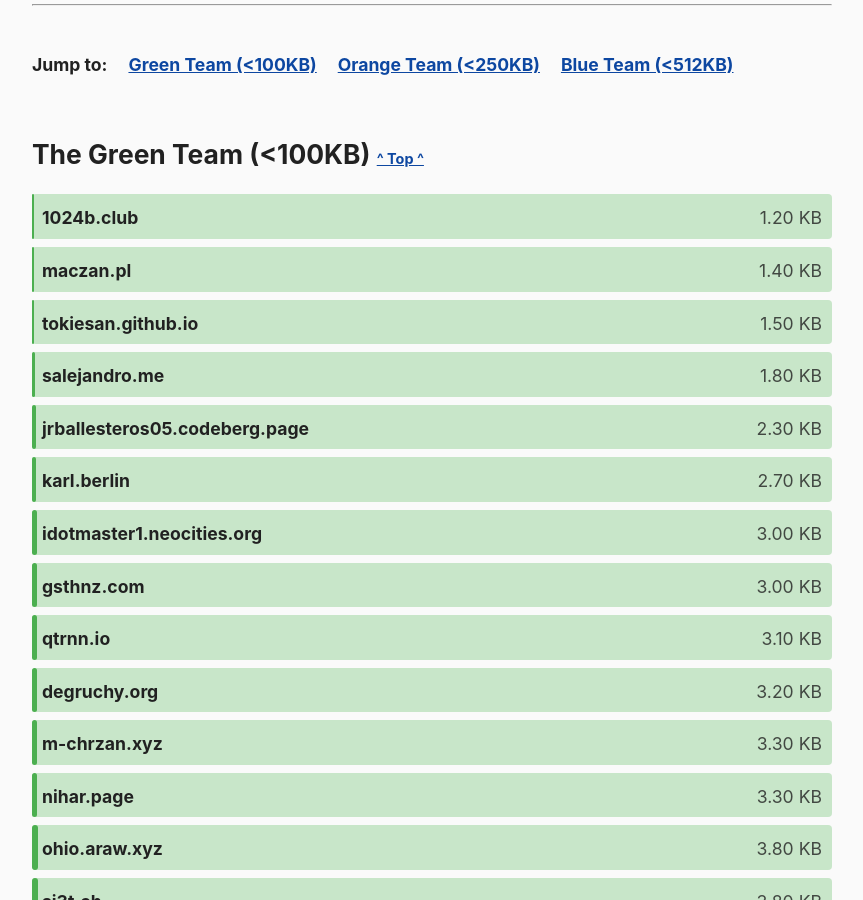
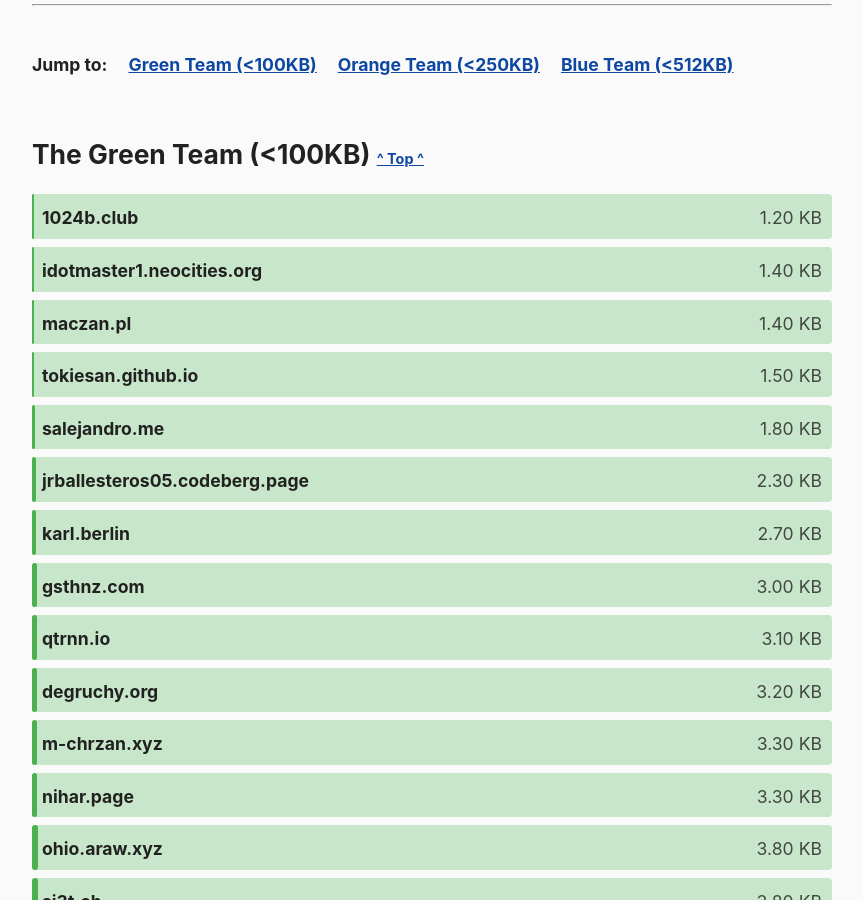
Before and after one commit to kevquirk/512kb.club, a Jekyll site: the page built from index.md, in a window 1280 px wide and 900 px high, scrolled down 1040 px. Shown: the whole window, without its empty margins (208-1071 px from the left). Built offline with Jekyll 4.4.1, drawn with Linux system fonts in a browser that asks for light colours.

Commit message:
fix size and location (sort)

```diff
--- a/_data/sites.yml
+++ b/_data/sites.yml
@@ -132,11 +132,6 @@
   url: https://bestmotherfucking.website/
   size: 5.4
   last_checked: 2021-05-18
-
-- domain: idotmaster1.neocities.org
-  url: https://idotmaster1.neocities.org/
-  size: 3.00
-  last_checked: 2021-06-07
 
 - domain: bezoscalculator.com
   url: https://bezoscalculator.com//
@@ -547,6 +542,11 @@
   url: https://ianmuchina.com/
   size: 13.6
   last_checked: 2021-05-18
+
+- domain: idotmaster1.neocities.org
+  url: https://idotmaster1.neocities.org/
+  size: 1.4
+  last_checked: 2021-06-07
 
 - domain: ivanmet.netlify.app
   url: https://ivanmet.netlify.app/
```
